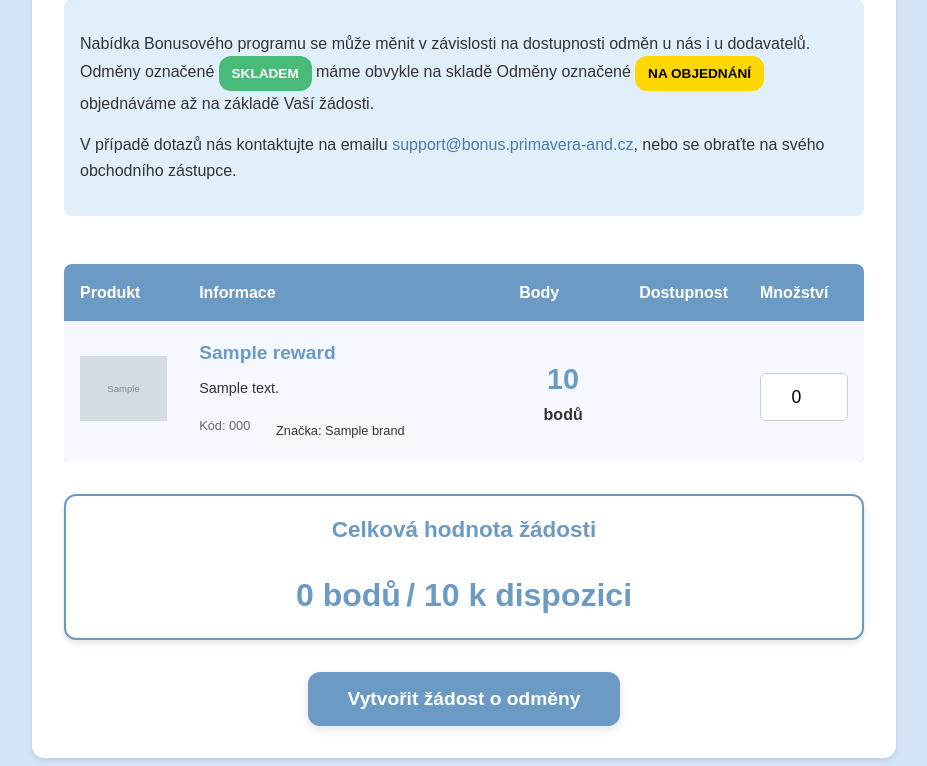
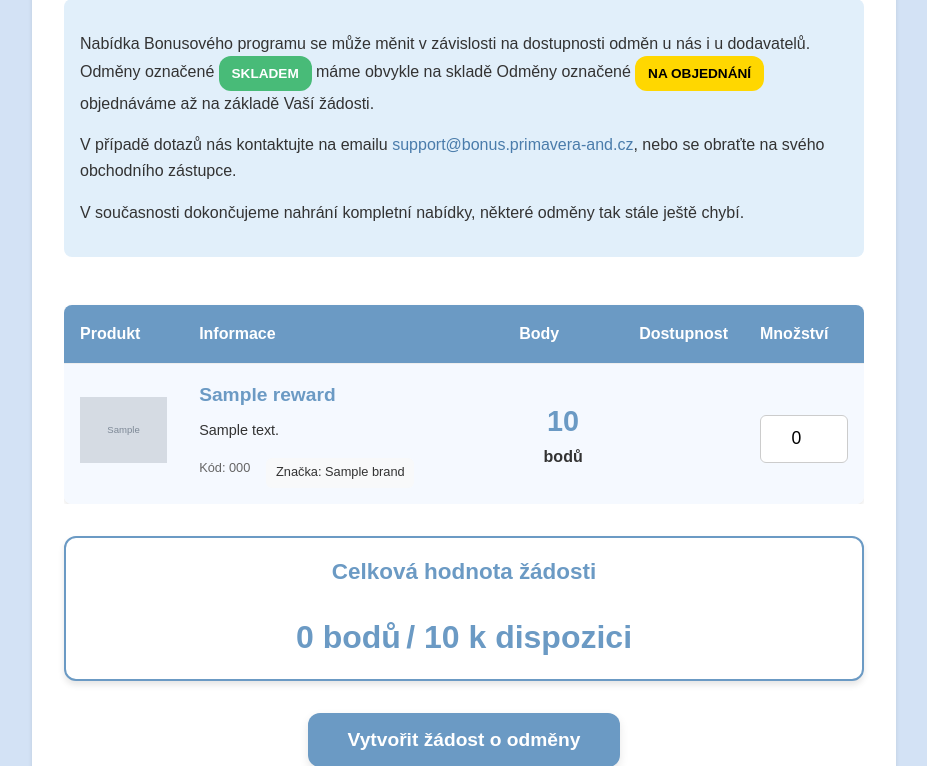
Before and after one commit to fajlajpi/bonus, a Django app: template pa_bonus/templates/rewards.html in a window 1280 px wide. Shown: the part 518-1284 px from the top of the page, without its empty margins (176-1103 px from the left). Run offline with Django 5.2, Linux system fonts and the light colour scheme; the template is opened without the code that fills it: most values are stand-ins (such as "Sample title", 1, 10 or a date in 2020); grey boxes marked "Sample" are stand-in pictures.

Commit message:
Added: Reward template info change

```diff
--- a/pa_bonus/templates/rewards.html
+++ b/pa_bonus/templates/rewards.html
@@ -13,6 +13,7 @@
     Odměny označené <span class="availability-badge on_demand">na objednání</span> objednáváme až na základě Vaší žádosti.</p>
     <p>V případě dotazů nás kontaktujte na emailu <a href="mailto:support@bonus.primavera-and.cz">support@bonus.primavera-and.cz</a>,
       nebo se obraťte na svého obchodního zástupce.</p>
+    <p>V současnosti dokončujeme nahrání kompletní nabídky, některé odměny tak stále ještě chybí.</p>
   </div>
   <form method="post">
     {% csrf_token %}
```
